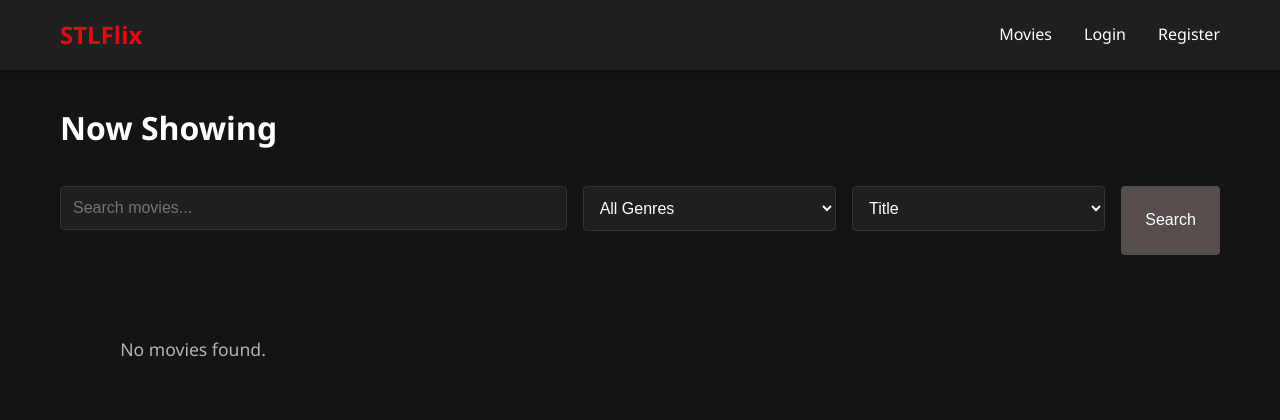
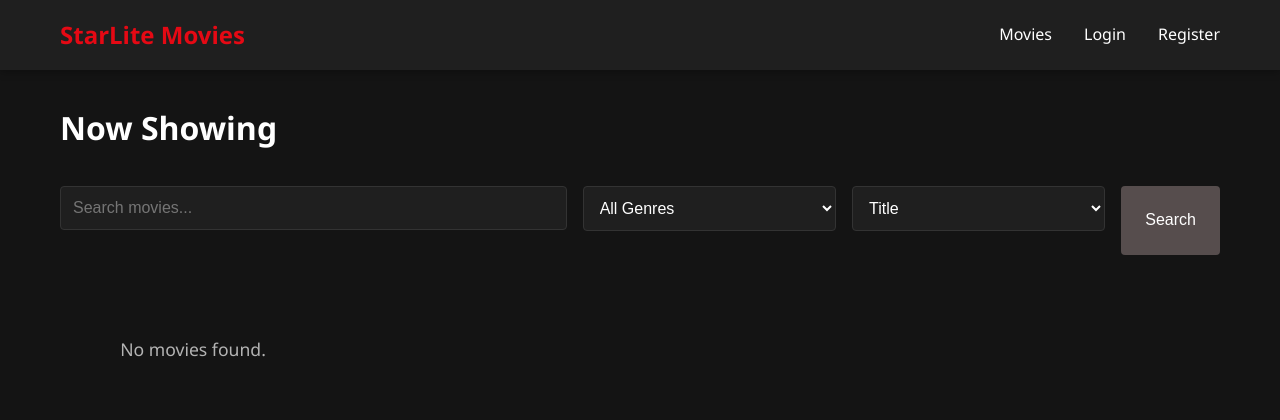
Before and after one commit to Thalita-168/movie_management_system, a Django app: page /movies/ in a window 1280 px wide. Shown: the top 420 px of the page. Run offline with Django 4.2, Linux system fonts and the light colour scheme; data that the repository does not hold is empty.

Commit message:
update name

```diff
--- a/templates/accounts/login.html
+++ b/templates/accounts/login.html
@@ -11,7 +11,7 @@
     <nav class="navbar">
         <div class="container">
             <div class="nav-brand">
-                <a href="{% url 'movies:movie_list' %}">STLFlix</a>
+                <a href="{% url 'movies:movie_list' %}">StarLite Movies</a>
             </div>
             <ul class="nav-menu">
                 <li><a href="{% url 'movies:movie_list' %}">Movies</a></li>
--- a/templates/accounts/profile.html
+++ b/templates/accounts/profile.html
@@ -12,7 +12,7 @@
     <nav class="navbar">
         <div class="container">
             <div class="nav-brand">
-                <a href="{% url 'movies:movie_list' %}">STLFlix</a>
+                <a href="{% url 'movies:movie_list' %}">StarLite Movies</a>
             </div>
             <ul class="nav-menu">
                 <li><a href="{% url 'movies:movie_list' %}">Movies</a></li>
--- a/templates/accounts/register.html
+++ b/templates/accounts/register.html
@@ -11,7 +11,7 @@
     <nav class="navbar">
         <div class="container">
             <div class="nav-brand">
-                <a href="{% url 'movies:movie_list' %}">STLFlix</a>
+                <a href="{% url 'movies:movie_list' %}">StarLite Movies</a>
             </div>
             <ul class="nav-menu">
                 <li><a href="{% url 'movies:movie_list' %}">Movies</a></li>
--- a/templates/base.html
+++ b/templates/base.html
@@ -10,7 +10,7 @@
     <nav class="navbar">
         <div class="container">
             <div class="nav-brand">
-                <a href="{% url 'movies:movie_list' %}">STLFlix</a>
+                <a href="{% url 'movies:movie_list' %}">StarLite Movies</a>
             </div>
             <ul class="nav-menu">
                 <li><a href="{% url 'movies:movie_list' %}">Movies</a></li>
--- a/templates/bookings/booking_confirm_cancel.html
+++ b/templates/bookings/booking_confirm_cancel.html
@@ -11,7 +11,7 @@
     <nav class="navbar">
         <div class="container">
             <div class="nav-brand">
-                <a href="{% url 'movies:movie_list' %}">STLFlix</a>
+                <a href="{% url 'movies:movie_list' %}">StarLite Movies</a>
             </div>
             <ul class="nav-menu">
                 <li><a href="{% url 'movies:movie_list' %}">Movies</a></li>
--- a/templates/bookings/booking_detail.html
+++ b/templates/bookings/booking_detail.html
@@ -12,7 +12,7 @@
     <nav class="navbar">
         <div class="container">
             <div class="nav-brand">
-                <a href="{% url 'movies:movie_list' %}">STLFlix</a>
+                <a href="{% url 'movies:movie_list' %}">StarLite Movies</a>
             </div>
             <ul class="nav-menu">
                 <li><a href="{% url 'movies:movie_list' %}">Movies</a></li>
--- a/templates/bookings/booking_list.html
+++ b/templates/bookings/booking_list.html
@@ -12,7 +12,7 @@
     <nav class="navbar">
         <div class="container">
             <div class="nav-brand">
-                <a href="{% url 'movies:movie_list' %}">STLFlix</a>
+                <a href="{% url 'movies:movie_list' %}">StarLite Movies</a>
             </div>
             <ul class="nav-menu">
                 <li><a href="{% url 'movies:movie_list' %}">Movies</a></li>
--- a/templates/dashboard/dashboard_home.html
+++ b/templates/dashboard/dashboard_home.html
@@ -11,7 +11,7 @@
     <nav class="navbar">
         <div class="container">
             <div class="nav-brand">
-                <a href="{% url 'movies:movie_list' %}">STLFlix</a>
+                <a href="{% url 'movies:movie_list' %}">StarLite Movies</a>
             </div>
             <ul class="nav-menu">
                 <li><a href="{% url 'movies:movie_list' %}">Movies</a></li>
--- a/templates/dashboard/manage_bookings.html
+++ b/templates/dashboard/manage_bookings.html
@@ -11,7 +11,7 @@
     <nav class="navbar">
         <div class="container">
             <div class="nav-brand">
-                <a href="{% url 'movies:movie_list' %}">STLFlix</a>
+                <a href="{% url 'movies:movie_list' %}">StarLite Movies</a>
             </div>
             <ul class="nav-menu">
                 <li><a href="{% url 'movies:movie_list' %}">Movies</a></li>
--- a/templates/dashboard/manage_users.html
+++ b/templates/dashboard/manage_users.html
@@ -11,7 +11,7 @@
     <nav class="navbar">
         <div class="container">
             <div class="nav-brand">
-                <a href="{% url 'movies:movie_list' %}">STLFlix</a>
+                <a href="{% url 'movies:movie_list' %}">StarLite Movies</a>
             </div>
             <ul class="nav-menu">
                 <li><a href="{% url 'movies:movie_list' %}">Movies</a></li>
--- a/templates/movies/movie_confirm_delete.html
+++ b/templates/movies/movie_confirm_delete.html
@@ -11,7 +11,7 @@
    <nav class="navbar">
         <div class="container">
             <div class="nav-brand">
-                <a href="{% url 'movies:movie_list' %}">STLFlix</a>
+                <a href="{% url 'movies:movie_list' %}">StarLite Movies</a>
             </div>
             <ul class="nav-menu">
                 <li><a href="{% url 'movies:movie_list' %}">Movies</a></li>
--- a/templates/movies/movie_detail.html
+++ b/templates/movies/movie_detail.html
@@ -11,7 +11,7 @@
 <nav class="navbar">
         <div class="container">
             <div class="nav-brand">
-                <a href="{% url 'movies:movie_list' %}">STLFlix</a>
+                <a href="{% url 'movies:movie_list' %}">StarLite Movies</a>
             </div>
             <ul class="nav-menu">
                 <li><a href="{% url 'movies:movie_list' %}">Movies</a></li>
--- a/templates/movies/movie_form.html
+++ b/templates/movies/movie_form.html
@@ -11,7 +11,7 @@
 <nav class="navbar">
         <div class="container">
             <div class="nav-brand">
-                <a href="{% url 'movies:movie_list' %}">STLFlix</a>
+                <a href="{% url 'movies:movie_list' %}">StarLite Movies</a>
             </div>
             <ul class="nav-menu">
                 <li><a href="{% url 'movies:movie_list' %}">Movies</a></li>
--- a/templates/movies/movie_list.html
+++ b/templates/movies/movie_list.html
@@ -11,7 +11,7 @@
     <nav class="navbar">
         <div class="container">
             <div class="nav-brand">
-                <a href="{% url 'movies:movie_list' %}">STLFlix</a>
+                <a href="{% url 'movies:movie_list' %}">StarLite Movies</a>
             </div>
             <ul class="nav-menu">
                 <li><a href="{% url 'movies:movie_list' %}">Movies</a></li>
--- a/templates/movies/showtime_form.html
+++ b/templates/movies/showtime_form.html
@@ -11,7 +11,7 @@
 <nav class="navbar">
         <div class="container">
             <div class="nav-brand">
-                <a href="{% url 'movies:movie_list' %}">STLFlix</a>
+                <a href="{% url 'movies:movie_list' %}">StarLite Movies</a>
             </div>
             <ul class="nav-menu">
                 <li><a href="{% url 'movies:movie_list' %}">Movies</a></li>
```
